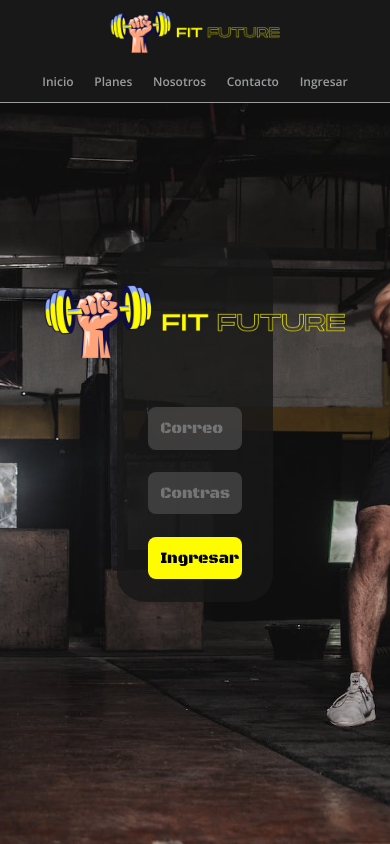
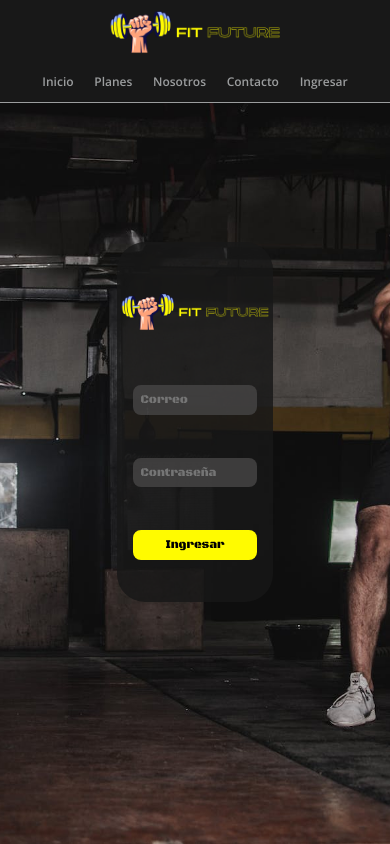
Before and after one commit to SantiagoZ13/fit-future, a PHP site: page /pages/login.html in a window 390 px wide. Run offline with PHP 8.4, Linux system fonts and the light colour scheme.

```diff
--- a/css/login.css
+++ b/css/login.css
@@ -21,7 +21,7 @@ main{
     border-radius: 28px;
 }
 .form-container img{
-    width: 320px;
+    width: 60%;
 }
 .form-container input{
     background: #464545d2;
@@ -42,3 +42,14 @@ main{
     color: #000;
     letter-spacing: 4px;
 }
+
+@media screen and (max-width: 768px){
+    .form-container img{
+        width: 100%;
+    }
+    .form-container input{
+        padding: 8px;
+        width: 80%;
+        font-size: 12px;
+    }
+}
--- a/css/main.css
+++ b/css/main.css
@@ -110,6 +110,8 @@ nav{
 }
 .plan > .plan-image{
     width: 100%;
+    border-radius: 20px;
+    border: 1px solid #181818;
 }
 .plan > .plan-icon{
     width: 32%;
```
